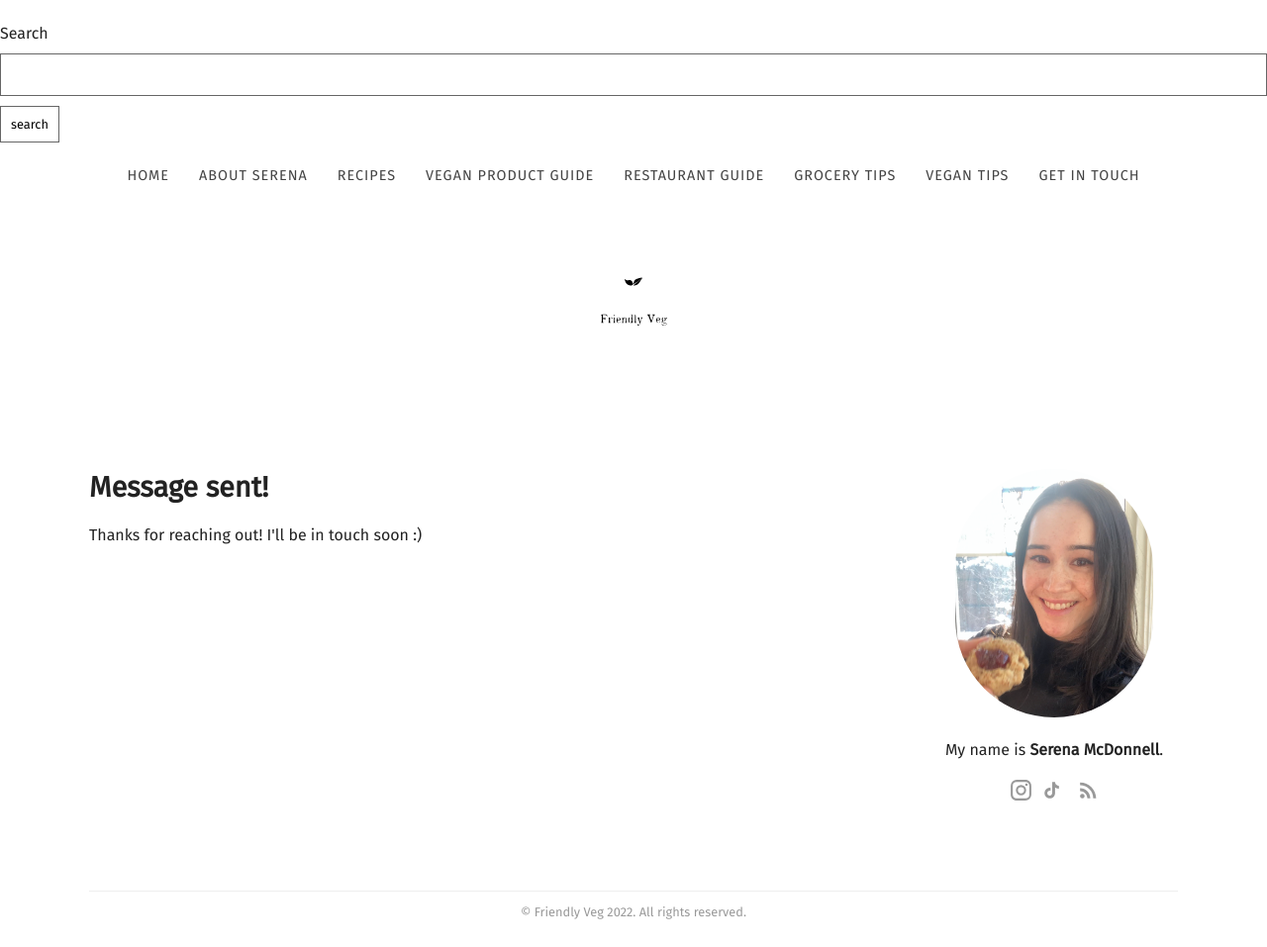
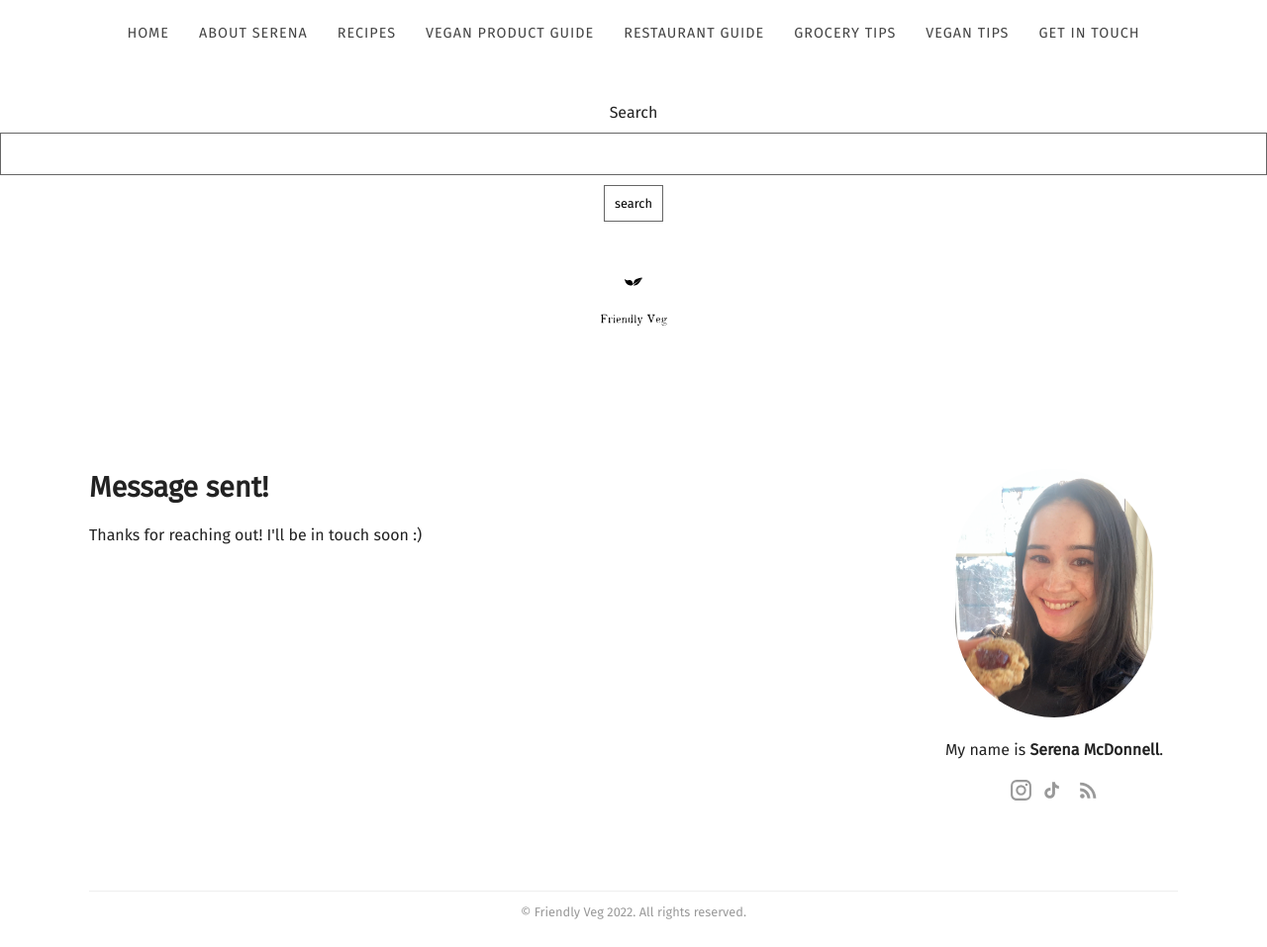
Before and after one commit to serenamm/friendlyveg, a Jekyll site: the page built from contact-success.html, in a window 1280 px wide and 957 px high. Shown: the whole window at 99% size. Built offline with Jekyll 4.4.1, drawn with Linux system fonts in a browser that asks for light colours; some web fonts are replaced.

Commit message:
fix search nav scroll

```diff
--- a/_layouts/default.html
+++ b/_layouts/default.html
@@ -36,21 +36,23 @@
 
 	</head>
 
-	<form action="/search.html" method="get">
-		<label for="search-box">Search</label>
-		<input type="text" id="search-box" name="query">
-		<input type="submit" value="search">
-	  </form>
-
-	<body>
+	  <body>
 		{% include navigation.html %}
 		<header>
+			<form action="/search.html" method="get">
+				<label for="search-box">Search</label>
+				<input type="text" id="search-box" name="query">
+				<input type="submit" value="search">
+			</form>
 			<a href="{{site.baseurl }}/">
 				<img src="{{ site.baseurl }}{{ site.data.company_details.logo_image }}" width="180" alt="logo">
 			</a>
 			<div>
 				<a class="editor-link btn" href="cloudcannon:collections/_data/company_details.yml" class="btn"><strong>&#9998;</strong> Edit Logo</a></div>
+
 		</header>
+
+
 
 		<div class="container main-content">
 			<section class="content">{{ content }}</section>
```
